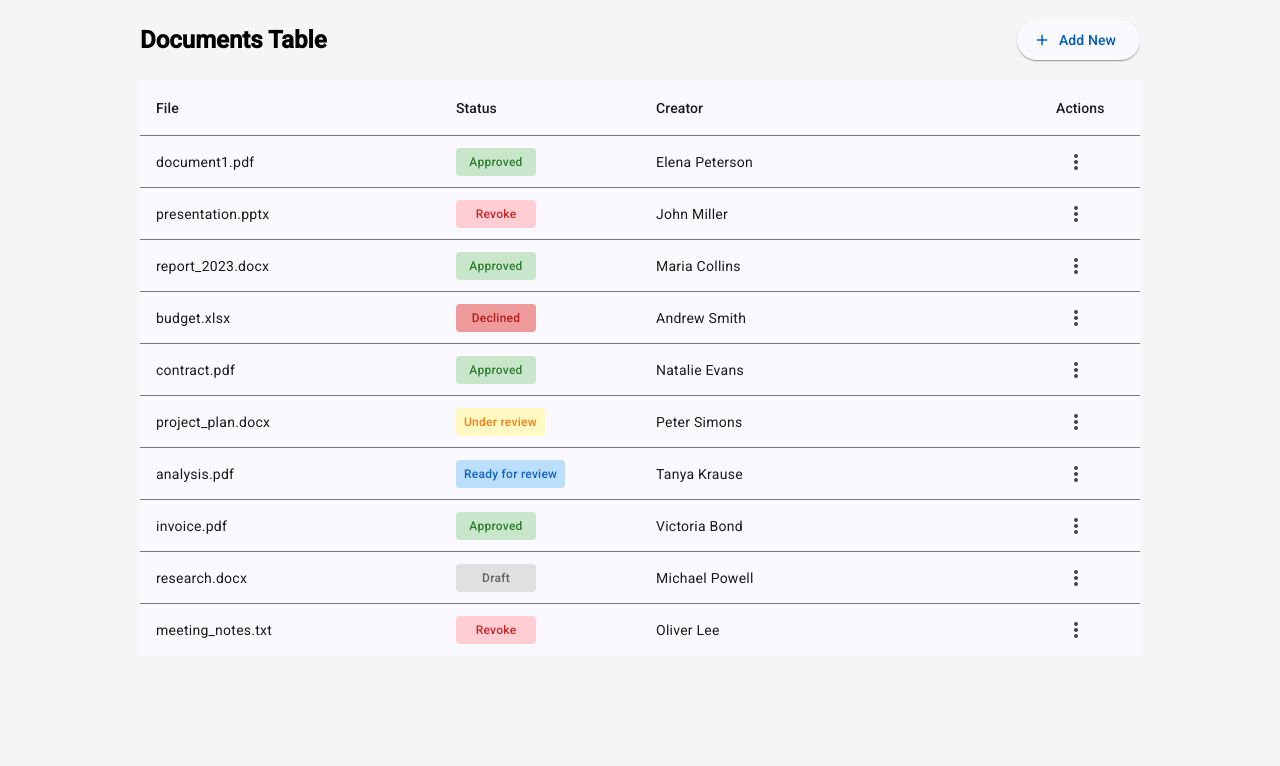
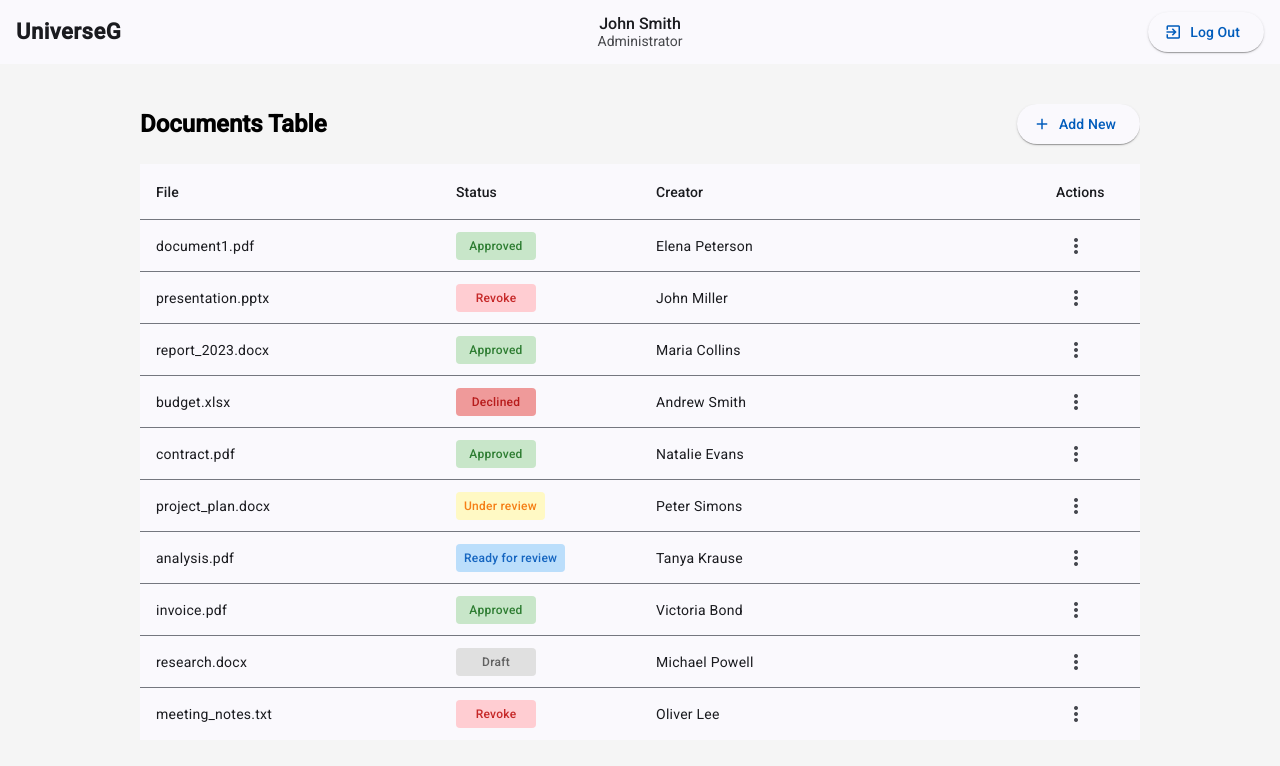
Before and after one commit to khrMykhailo/doc-desk, an Angular app: page / in a window 1280 px wide. Shown: the top 766 px of the page. Built offline with nearby package versions, Linux system fonts and the light colour scheme.

Commit message:
mock header

```diff
--- a/src/app/app.component.html
+++ b/src/app/app.component.html
@@ -1,3 +1,6 @@
 <div class="app-container">
-  <router-outlet></router-outlet>
+  <app-header></app-header>
+  <div class="content-container">
+    <router-outlet></router-outlet>
+  </div>
 </div>
--- a/src/app/app.component.scss
+++ b/src/app/app.component.scss
@@ -2,4 +2,11 @@
   width: 100%;
   min-height: 100vh;
   background-color: #f5f5f5;
+  display: flex;
+  flex-direction: column;
 }
+
+.content-container {
+  flex: 1;
+  padding: 20px 0;
+}
--- a/src/app/app.component.ts
+++ b/src/app/app.component.ts
@@ -1,11 +1,12 @@
 import { Component } from '@angular/core';
 import { RouterOutlet } from '@angular/router';
 import { MainTableComponent } from './components/main-table/main-table.component';
+import { HeaderComponent } from './components/header/header.component';
 
 @Component({
   selector: 'app-root',
   standalone: true,
-  imports: [RouterOutlet],
+  imports: [RouterOutlet, MainTableComponent, HeaderComponent],
   templateUrl: './app.component.html',
   styleUrl: './app.component.scss'
 })
--- /dev/null
+++ b/src/app/components/header/header.component.html
@@ -0,0 +1,19 @@
+<mat-toolbar color="primary" class="header-toolbar">
+  <div class="toolbar-section left">
+    <span class="company-name">UniverseG</span>
+  </div>
+
+  <div class="toolbar-section center">
+    <div class="user-info">
+      <span class="user-name">{{ user.name }}</span>
+      <span class="user-role">{{ user.role }}</span>
+    </div>
+  </div>
+
+  <div class="toolbar-section right">
+    <button mat-raised-button color="accent" (click)="onLogout()">
+      <mat-icon>exit_to_app</mat-icon>
+      Log Out
+    </button>
+  </div>
+</mat-toolbar>
--- /dev/null
+++ b/src/app/components/header/header.component.scss
@@ -0,0 +1,53 @@
+.header-toolbar {
+  display: flex;
+  justify-content: space-between;
+  padding: 0 16px;
+  height: 64px;
+}
+
+.toolbar-section {
+  display: flex;
+  align-items: center;
+  width: 33.33%;
+}
+
+.left {
+  justify-content: flex-start;
+}
+
+.center {
+  justify-content: center;
+}
+
+.right {
+  justify-content: flex-end;
+}
+
+.company-name {
+  font-size: 22px;
+  font-weight: 600;
+  letter-spacing: 0.5px;
+}
+
+.user-info {
+  display: flex;
+  flex-direction: column;
+  align-items: center;
+  line-height: 1.2;
+}
+
+.user-name {
+  font-size: 16px;
+  font-weight: 500;
+}
+
+.user-role {
+  font-size: 14px;
+  opacity: 0.8;
+}
+
+button {
+  mat-icon {
+    margin-right: 8px;
+  }
+}
--- /dev/null
+++ b/src/app/components/header/header.component.ts
@@ -0,0 +1,30 @@
+import { Component } from '@angular/core';
+import { CommonModule } from '@angular/common';
+import { MatToolbarModule } from '@angular/material/toolbar';
+import { MatButtonModule } from '@angular/material/button';
+import { MatIconModule } from '@angular/material/icon';
+
+interface User {
+  name: string;
+  role: string;
+}
+
+@Component({
+  selector: 'app-header',
+  standalone: true,
+  imports: [CommonModule, MatToolbarModule, MatButtonModule, MatIconModule],
+  templateUrl: './header.component.html',
+  styleUrl: './header.component.scss'
+})
+export class HeaderComponent {
+  // Мок-дані для користувача
+  user: User = {
+    name: 'John Smith',
+    role: 'Administrator'
+  };
+
+  onLogout() {
+    console.log('User logged out');
+    // Тут буде логіка для логауту
+  }
+}
```
